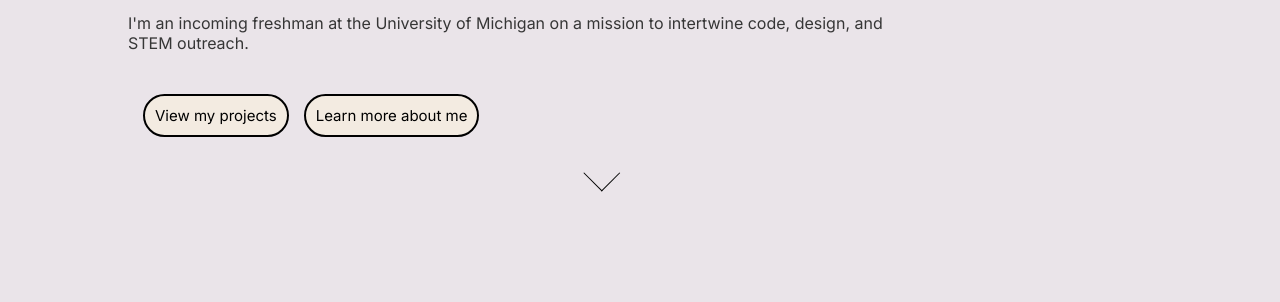
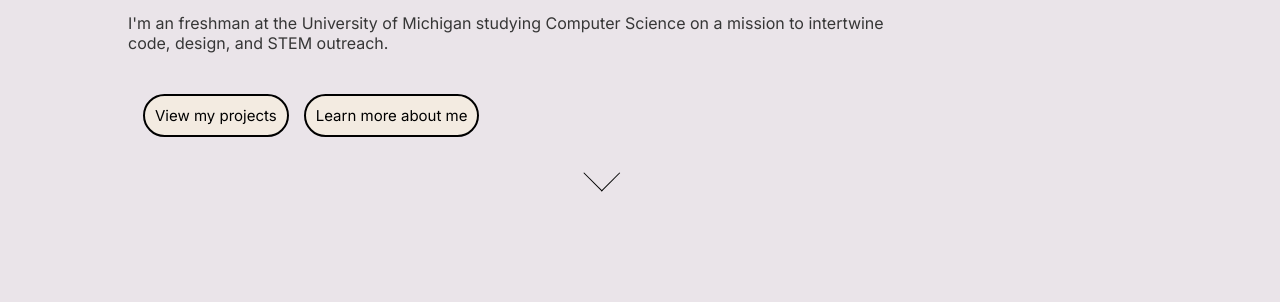
Before and after one commit to christinezeng03/Christine-Zeng, a plain HTML site: page index.html in a window 1280 px wide. Shown: the part 498-800 px from the top of the page. Drawn offline with Linux system fonts and the light colour scheme.

Commit message:
Update index.html

```diff
--- a/index.html
+++ b/index.html
@@ -60,7 +60,7 @@
        <img src="https://cdn.glitch.com/191a92aa-28e5-4bb0-99b7-c1bc2e7676d2%2FUntitled_Artwork.gif?v=1627393235701" alt="hello!"/>
        <h1>I'm Christine.</h1>
        <p>
-         I'm an incoming freshman at the University of Michigan on a mission to intertwine code, design, and STEM outreach.
+         I'm an freshman at the University of Michigan studying Computer Science on a mission to intertwine code, design, and STEM outreach.
        </p>
 
 
```
